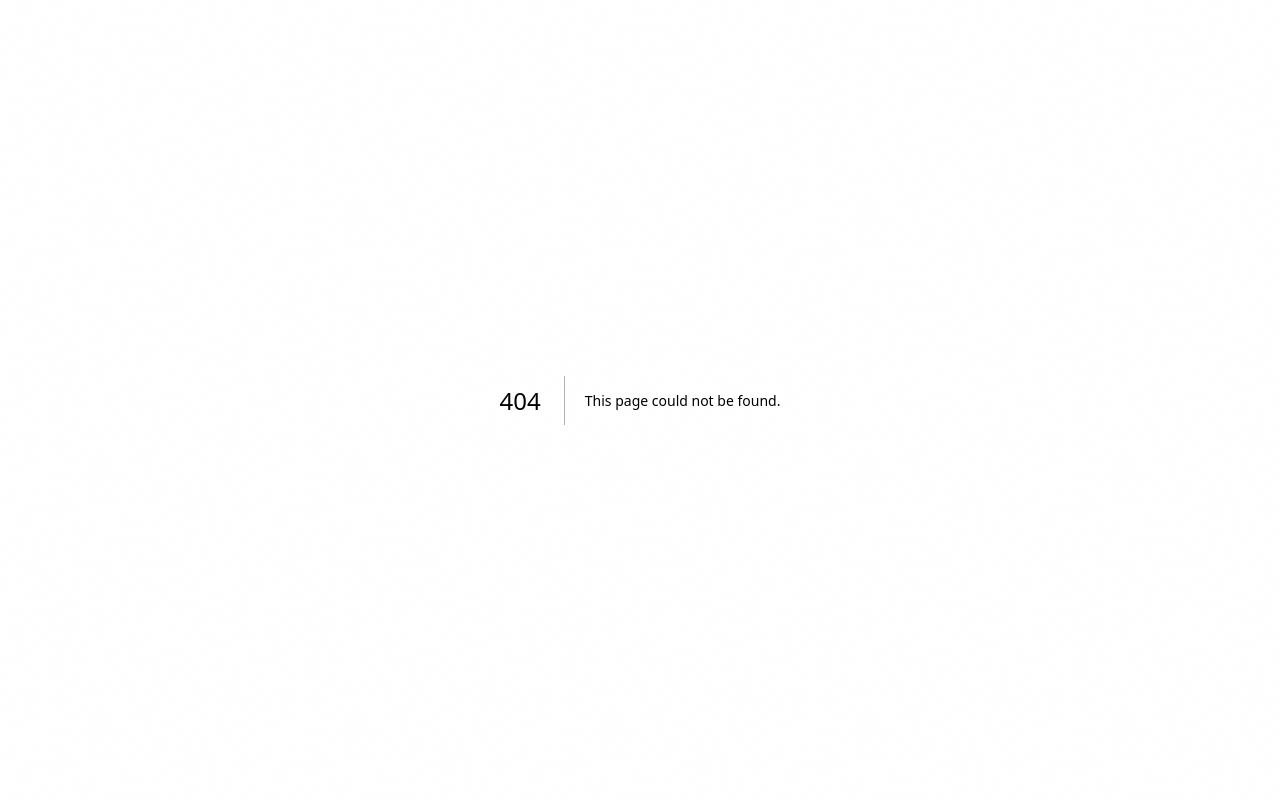
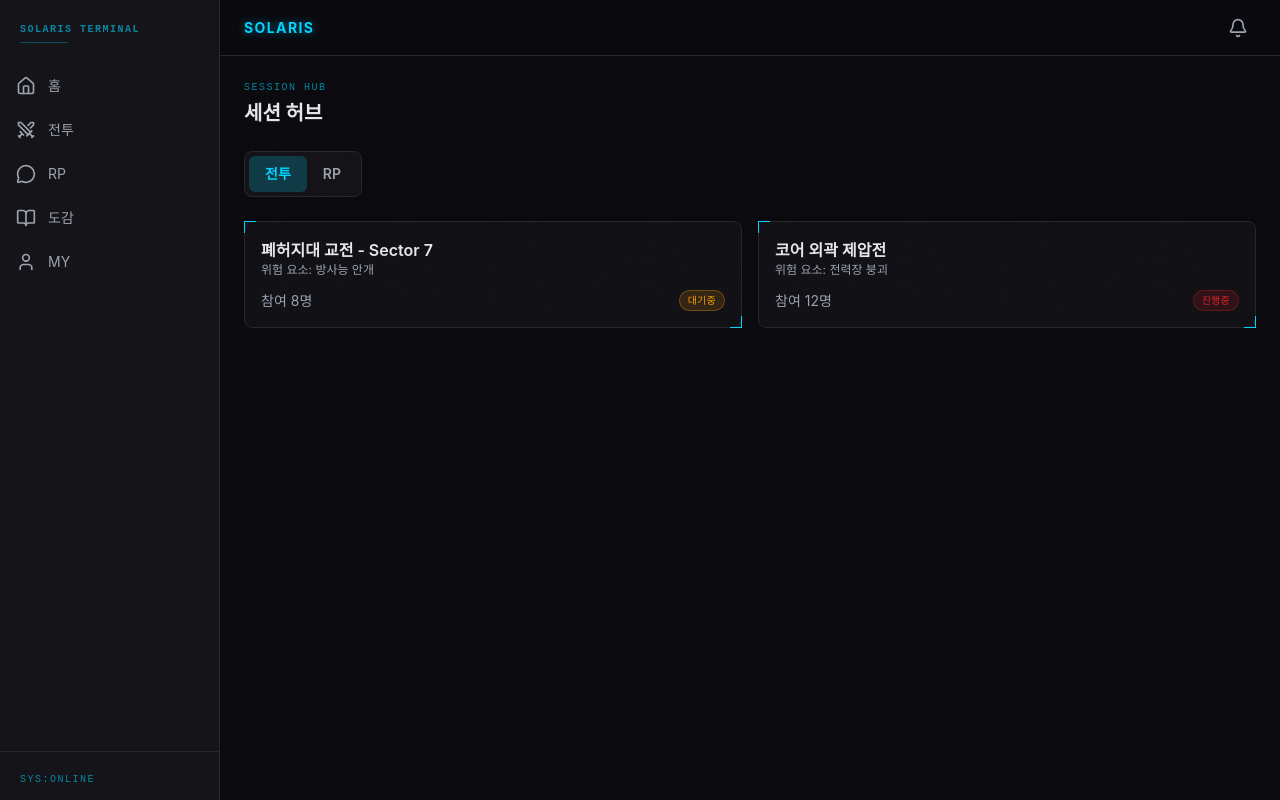
Before and after one commit to blissful-y0/project-solaris, a Next.js app in the folder apps/dashboard/: page /session in a window 1280 px wide. Before the commit this address had no page. Built offline with nearby package versions, Linux system fonts and the light colour scheme; a web font is replaced by a local one.

Commit message:
feat: Session 허브 전투/RP 목록 UI 추가
Ultraworked with [Sisyphus](https://github.com/code-yeongyu/oh-my-opencode)

Co-authored-by: Sisyphus <clio-agent@sisyphuslabs.ai>

```diff
--- /dev/null
+++ b/apps/dashboard/src/app/(dashboard)/session/page.tsx
@@ -0,0 +1,138 @@
+"use client";
+
+import { useMemo, useState } from "react";
+
+import { Badge, Card } from "@/components/ui";
+
+type SessionMode = "전투" | "RP";
+
+type BattleLobby = {
+  id: string;
+  title: string;
+  participants: number;
+  status: "대기중" | "진행중";
+  hazard: string;
+};
+
+type RpRoom = {
+  id: string;
+  title: string;
+  participants: number;
+  status: "대기중" | "진행중";
+  topic: string;
+};
+
+const BATTLE_LOBBIES: BattleLobby[] = [
+  {
+    id: "battle-1",
+    title: "폐허지대 교전 - Sector 7",
+    participants: 8,
+    status: "대기중",
+    hazard: "방사능 안개",
+  },
+  {
+    id: "battle-2",
+    title: "코어 외곽 제압전",
+    participants: 12,
+    status: "진행중",
+    hazard: "전력장 붕괴",
+  },
+];
+
+const RP_ROOMS: RpRoom[] = [
+  {
+    id: "room-1",
+    title: "중앙 감시탑 브리핑룸",
+    participants: 5,
+    status: "진행중",
+    topic: "작전 사후 보고",
+  },
+  {
+    id: "room-2",
+    title: "하층 거주구 접선 채널",
+    participants: 3,
+    status: "대기중",
+    topic: "정보 거래",
+  },
+];
+
+export default function SessionPage() {
+  const [mode, setMode] = useState<SessionMode>("전투");
+
+  const entries = useMemo(() => {
+    if (mode === "전투") return BATTLE_LOBBIES;
+    return RP_ROOMS;
+  }, [mode]);
+
+  return (
+    <section className="py-6">
+      <div className="mb-6">
+        <p className="hud-label mb-1">SESSION HUB</p>
+        <h1 className="text-xl font-bold text-text">세션 허브</h1>
+      </div>
+
+      <div className="mb-6 inline-flex rounded-lg border border-border bg-bg-secondary p-1">
+        {(["전투", "RP"] as const).map((item) => {
+          const isActive = mode === item;
+          return (
+            <button
+              key={item}
+              type="button"
+              onClick={() => setMode(item)}
+              className={`rounded-md px-4 py-2 text-sm font-semibold transition-colors ${
+                isActive
+                  ? "bg-primary/20 text-primary"
+                  : "text-text-secondary hover:text-text"
+              }`}
+              aria-pressed={isActive}
+            >
+              {item}
+            </button>
+          );
+        })}
+      </div>
+
+      <div className="grid gap-4 sm:grid-cols-2">
+        {mode === "전투" &&
+          entries.map((entry) => {
+            const battle = entry as BattleLobby;
+
+            return (
+              <Card key={battle.id} hud className="space-y-3">
+                <div>
+                  <p className="font-semibold text-text">{battle.title}</p>
+                  <p className="text-xs text-text-secondary">위험 요소: {battle.hazard}</p>
+                </div>
+                <div className="flex items-center justify-between">
+                  <span className="text-sm text-text-secondary">참여 {battle.participants}명</span>
+                  <Badge variant={battle.status === "진행중" ? "danger" : "warning"}>
+                    {battle.status}
+                  </Badge>
+                </div>
+              </Card>
+            );
+          })}
+
+        {mode === "RP" &&
+          entries.map((entry) => {
+            const room = entry as RpRoom;
+
+            return (
+              <Card key={room.id} hud className="space-y-3">
+                <div>
+                  <p className="font-semibold text-text">{room.title}</p>
+                  <p className="text-xs text-text-secondary">주제: {room.topic}</p>
+                </div>
+                <div className="flex items-center justify-between">
+                  <span className="text-sm text-text-secondary">참여 {room.participants}명</span>
+                  <Badge variant={room.status === "진행중" ? "info" : "warning"}>
+                    {room.status}
+                  </Badge>
+                </div>
+              </Card>
+            );
+          })}
+      </div>
+    </section>
+  );
+}
```
Also changed, not shown: 1 other file (tests, documents, lock files or other folders).
